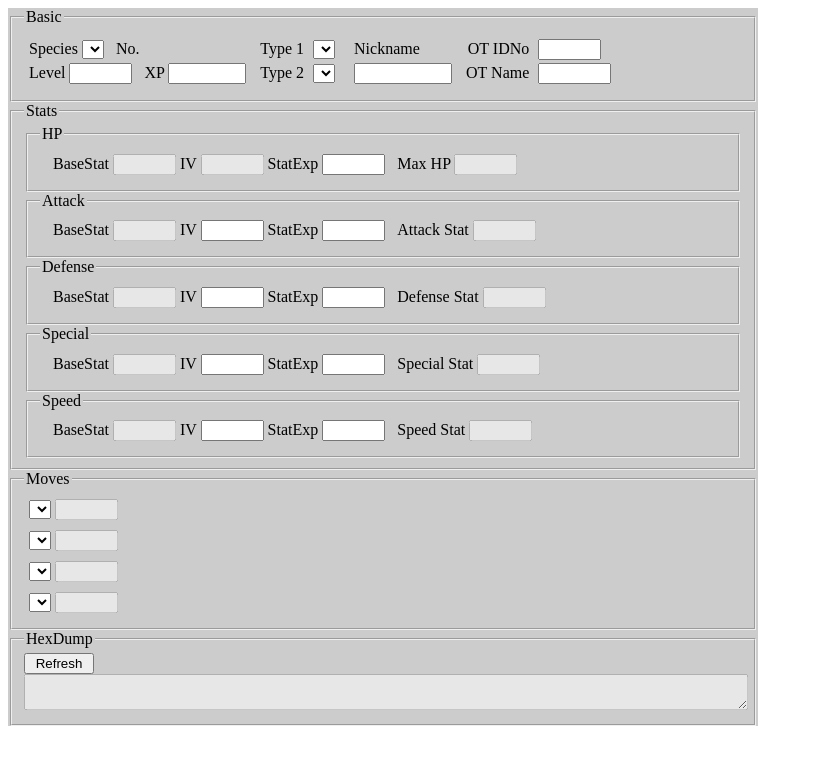
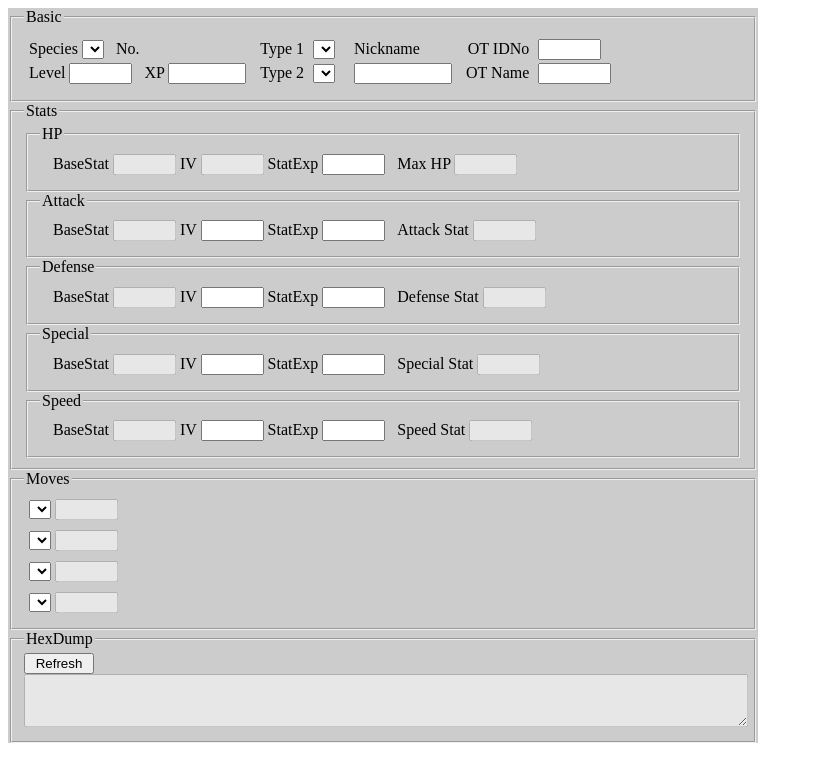
Before and after one commit to aroxby/pokemon-builder, a plain HTML site: page index.html in a window 1280 px wide. Shown: the whole page, without its empty margins (0-813 px from the left). Drawn offline with Linux system fonts and the light colour scheme; a script that the page names is missing.

Commit message:
Make hex data easier to see

```diff
--- a/styles.css
+++ b/styles.css
@@ -30,6 +30,7 @@ input {
 
 #hexDataControl {
     width: 100%;
+    height: 3.5em;
 }
 
 #hexRefreshControl {
```
